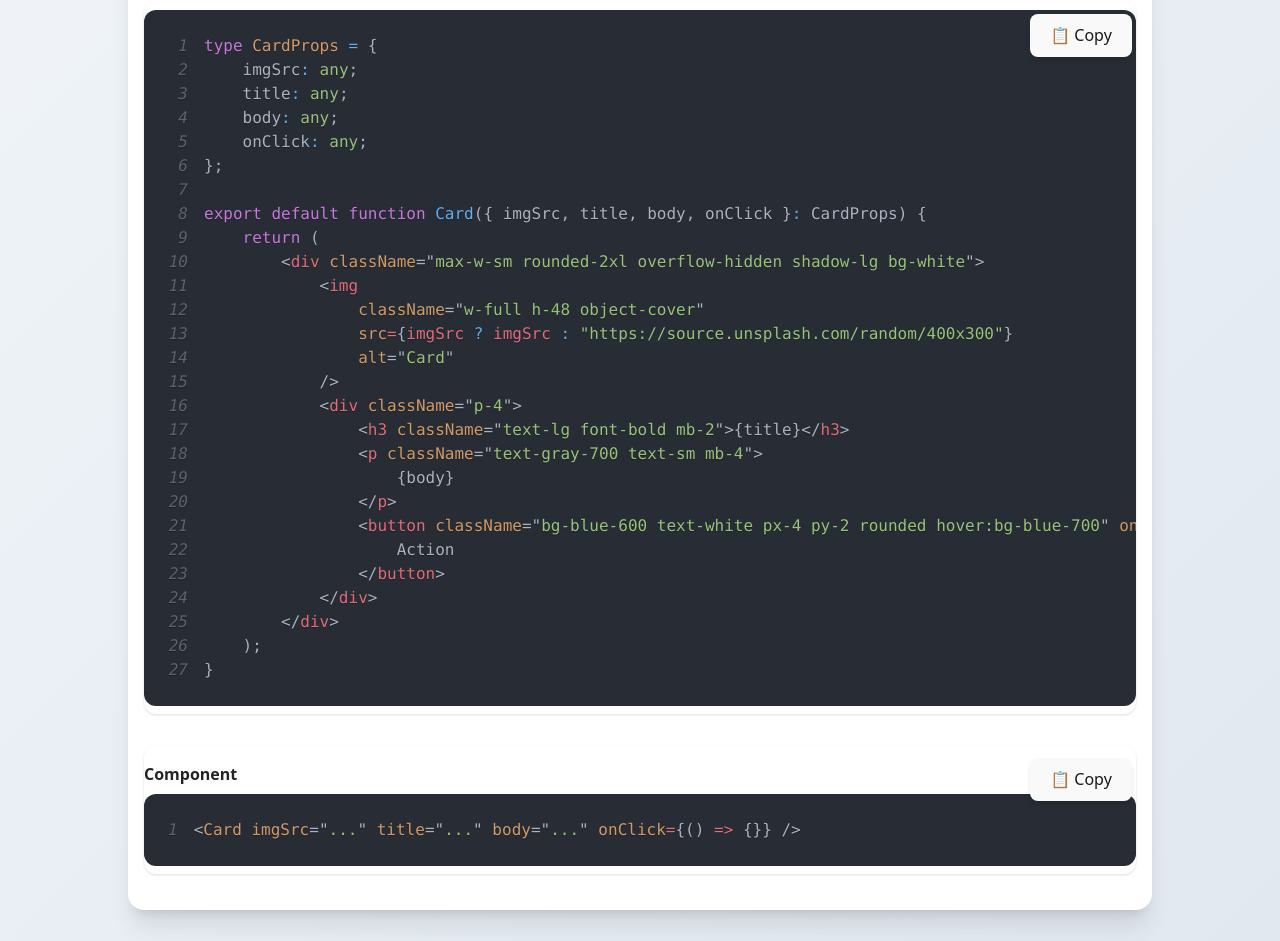
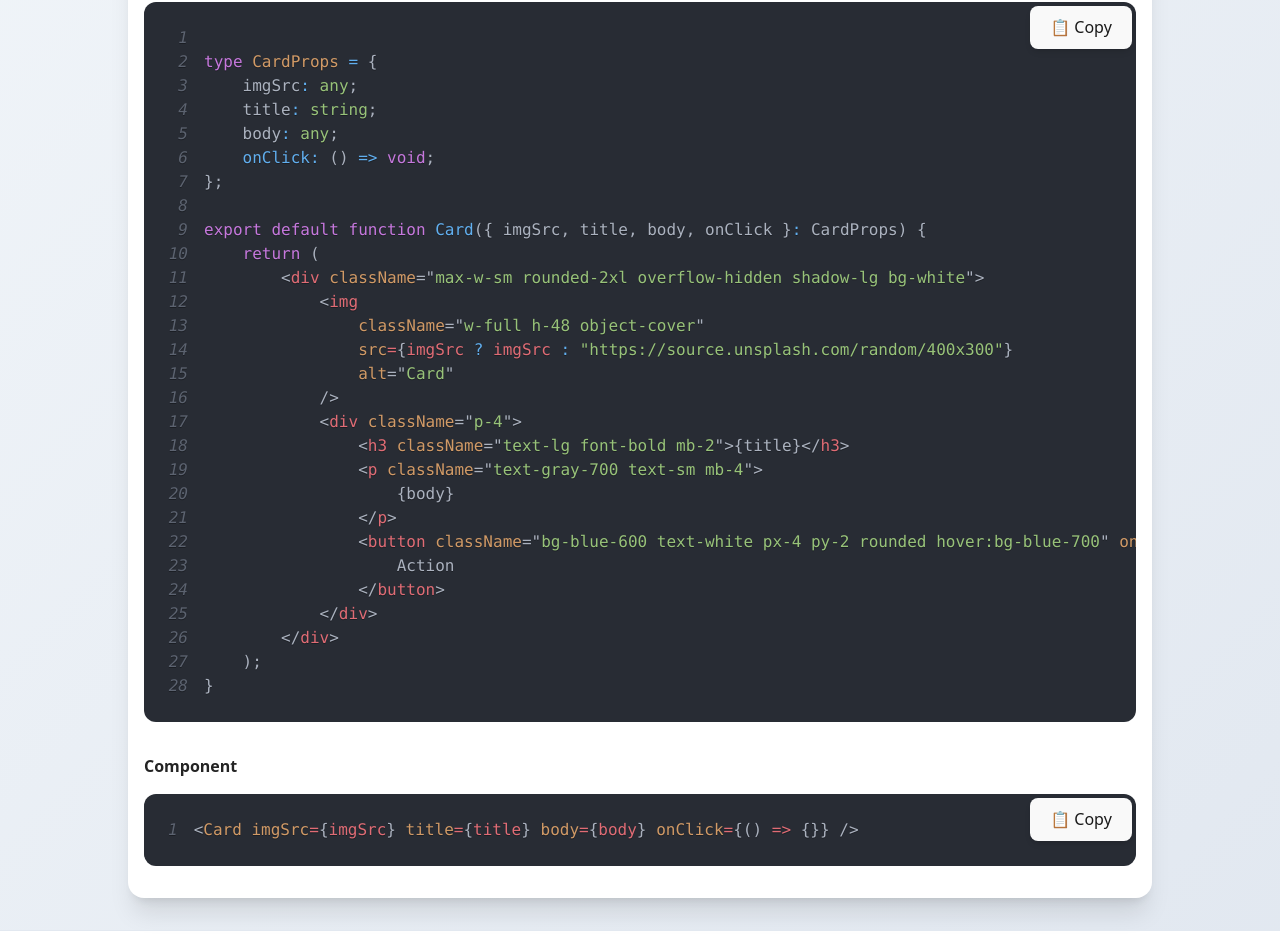
Before and after one commit to KevinDeGroot2015/jsxforge, a React (Vite) app: page /card in a window 1280 px wide. Shown: the part 414-1355 px from the top of the page. Built offline with nearby package versions, Linux system fonts and the light colour scheme.

Commit message:
cleaned up codeoutput, seperate utils, specific typescripting based on name

```diff
--- a/src/components/CodeOutput/CodeOutput.tsx
+++ b/src/components/CodeOutput/CodeOutput.tsx
@@ -1,4 +1,5 @@
 import { indentLine } from "@utils/IndentLine";
+import { parseCommaList, inferPropType } from "@utils/codeOutputUtils";
 import CodeVisualizator from "@components/CodeVisualizator/CodeVisualizator";
 
 type CodeOutputProps = {
@@ -10,6 +11,7 @@ type CodeOutputProps = {
     bodyCode?: string | string[];
     returnCode?: string;
     codeLanguage?: string;
+    showAssets?: boolean;
 };
 
 export default function CodeOutput({
@@ -20,37 +22,30 @@ export default function CodeOutput({
     headerCode,
     bodyCode,
     returnCode,
+    showAssets,
 }: CodeOutputProps) {
     const generateComponentCode = (): string => {
-        const props = (propsInput ?? "")
-            .split(",")
-            .map((p) => p.trim())
-            .filter(Boolean);
-
-        const states = (useStateInput ?? "")
-            .split(",")
-            .map((p) => p.trim())
-            .filter(Boolean);
+        const props = parseCommaList(propsInput);
+        const states = parseCommaList(useStateInput);
+        const usesTS = useTypescript;
 
         const propsString = props.join(", ");
-        const usesTS = useTypescript;
-        const usesState = useStateInput;
+        const usesState = states.length > 0;
 
         const importLine = [
-            headerCode,
-            usesState
-                ? `import { useState } from 'react';
-            `
-                : "",
+            ...(Array.isArray(headerCode) ? headerCode : [headerCode ?? ""]),
+            usesState ? [`import { useState } from 'react';`] : "",
+            " ",
         ];
 
         const typeLines =
             usesTS && props.length > 0
                 ? [
                       `type ${componentName}Props = {`,
-                      ...props.map((p) => indentLine(`${p}: any;`, 1)),
-                      `};
-                      `,
+                      ...props.map((prop) =>
+                          indentLine(`${prop}: ${inferPropType(prop)};`, 1)
+                      ),
+                      `};\n`,
                   ]
                 : [];
 
@@ -61,15 +56,14 @@ export default function CodeOutput({
                     : `{ ${propsString} }`
                 : "";
 
-        const stateLines =
-            usesState && states.length > 0
+        const stateLines = usesState
             ? [
                   "",
-                      ...states.map((p) =>
+                  ...states.map((state) =>
                       indentLine(
-                              `const [${p}, set${
-                                  p.charAt(0).toUpperCase() + p.slice(1)
-                              }] = useState${usesTS ? "<any>" : ""}();`,
+                          `const [${state}, set${capitalize(
+                              state
+                          )}] = useState${usesTS ? "<any>" : ""}();`,
                           1
                       )
                   ),
@@ -87,7 +81,7 @@ export default function CodeOutput({
             ? [
                   `export default function ${componentName}(${functionSignature}) {`,
                   ...stateLines,
-                  bodyCode,
+                  ...(Array.isArray(bodyCode) ? bodyCode : [bodyCode ?? ""]),
                   ...returnLines,
                   `}`,
               ]
@@ -100,33 +94,28 @@ export default function CodeOutput({
 
     const generateJSXPreview = (): string => {
         if (!componentName) return "";
+        const props = parseCommaList(propsInput);
 
-        const props = (propsInput ?? "")
-            .split(",")
-            .map((p) => p.trim())
-            .filter(Boolean);
-
-        const propEntries = props.map((prop) => {
-            if (prop.startsWith("on")) {
-                return `${prop}={() => {}}`;
-            }
-            return `${prop}="..."`;
-        });
+        const propEntries = props.map((prop) =>
+            prop.startsWith("on") ? `${prop}={() => {}}` : `${prop}={${prop}}`
+        );
 
         return `<${componentName} ${propEntries.join(" ")} />`;
     };
 
     return (
         <>
-            <div className="relative rounded-xl overflow-hidden shadow mb-5">
             <CodeVisualizator codeFunction={generateComponentCode} />
-            </div>
-            <div className="relative rounded-xl overflow-hidden shadow mb-5 mt-8">
+            {showAssets && (
                 <CodeVisualizator
                     title="Component"
                     codeFunction={generateJSXPreview}
                 />
-            </div>
+            )}
         </>
     );
 }
+
+function capitalize(str: string): string {
+    return str.charAt(0).toUpperCase() + str.slice(1);
+}
--- a/src/components/CodeVisualizator/CodeVisualizator.tsx
+++ b/src/components/CodeVisualizator/CodeVisualizator.tsx
@@ -25,6 +25,7 @@ export default function CodeBlock({ codeFunction, title }: CodeBlockProps) {
     return (
         <>
             {title && <h2 className="font-bold pt-4">{title}</h2>}
+            <div className="relative">
                 <SyntaxHighlighter
                     language="tsx"
                     style={oneDark}
@@ -38,10 +39,11 @@ export default function CodeBlock({ codeFunction, title }: CodeBlockProps) {
                 </SyntaxHighlighter>
                 <button
                     onClick={handleCopy}
-                className="absolute top-3 right-1 text-xs font-semibold px-3 py-1.5 rounded shadow-md border border-solid"
+                    className="absolute top-1 right-1 text-xs font-semibold px-3 py-1.5 rounded shadow-md border border-solid"
                 >
                     {copied ? "✅ Copied!" : "📋 Copy"}
                 </button>
+            </div>
             <textarea
                 ref={textareaRef}
                 className="absolute -left-[9999px] top-0 w-px h-px opacity-0 pointer-events-none"
--- a/src/components/PageBase/PageBase.tsx
+++ b/src/components/PageBase/PageBase.tsx
@@ -10,6 +10,7 @@ type PageBaseProps = {
     bodyCode?: string | string[];
     returnCode?: string;
     codeLanguage?: string;
+    showAssets?: boolean;
 };
 
 export default function PageBase({
@@ -20,6 +21,7 @@ export default function PageBase({
     bodyCode,
     returnCode,
     codeLanguage,
+    showAssets = true,
 }: PageBaseProps) {
     const [componentName, setComponentName] = useState(defaultComponentName);
     const [propsInput, setPropsInput] = useState(defaultPropsInput);
@@ -49,7 +51,7 @@ export default function PageBase({
 
     return (
         <>
-            {componentName && (
+            {showAssets && (
                 <>
                     <label className="flex items-center space-x-2 text-slate-700 font-medium mb-4">
                         <input
@@ -81,6 +83,7 @@ export default function PageBase({
                 bodyCode={bodyCode}
                 returnCode={returnCode}
                 codeLanguage={codeLanguage}
+                showAssets={showAssets}
             />
         </>
     );
--- a/src/pages/functions/ApiFetch.tsx
+++ b/src/pages/functions/ApiFetch.tsx
@@ -113,13 +113,14 @@ import React, { useState } from 'react';
 `;
     return (
         <>
-            <PageBase headerCode={returnCodeStaticApi} />
-            <PageBase headerCode={returnCodeStaticApiPatch} />
+            <PageBase headerCode={returnCodeStaticApi} showAssets={false}/>
+            <PageBase headerCode={returnCodeStaticApiPatch} showAssets={false}/>
             <PageBase
                 defaultComponentName="FormSubmit"
                 headerCode={returnCodeStaticApiPostHead}
                 bodyCode={returnCodeStaticApiPostBody}
                 returnCode={returnCodeStaticApiPostReturn}
+                showAssets={false}
             />
         </>
     );
--- /dev/null
+++ b/src/utils/codeOutputUtils.tsx
@@ -0,0 +1,14 @@
+export function parseCommaList(value?: string): string[] {
+    return (value ?? "")
+        .split(",")
+        .map((s) => s.trim())
+        .filter(Boolean);
+}
+
+export function inferPropType(prop: string): string {
+    if (prop.startsWith("on")) return "() => void";
+    if (prop.startsWith("set")) return "(value: any) => void";
+    if (["count", "age", "total", "number", "index"].some(k => prop.toLowerCase().includes(k))) return "number";
+    if (["name", "title", "label", "text"].some(k => prop.toLowerCase().includes(k))) return "string";
+    return "any";
+}
```
Lines whose indentation alone changed are shown as unchanged.
